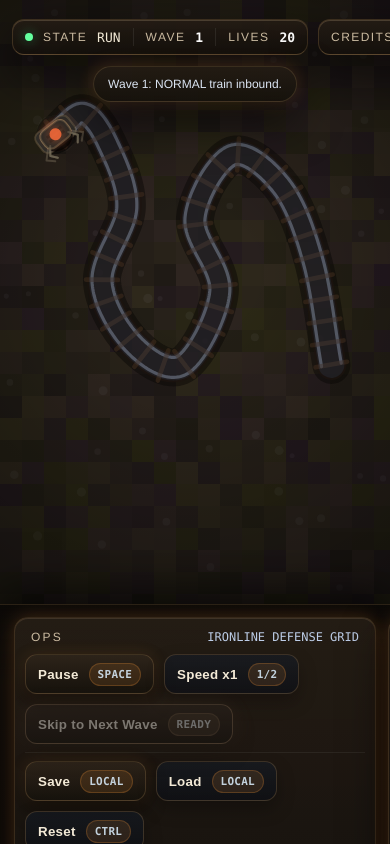
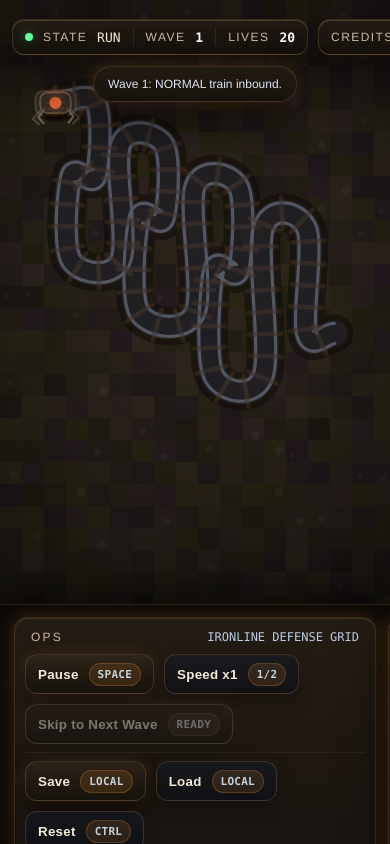
Before and after one commit to N4STYN8/bignbot-game, a plain HTML site: page index.html in a window 390 px wide. Drawn offline with Linux system fonts and the light colour scheme; animation ran at ten frames a second.

```diff
--- a/index.html
+++ b/index.html
@@ -673,28 +673,32 @@ Single-file HTML5 Canvas TD. No external libs/assets. Runs offline.
       {
         name:'Dust Basin',
         ctrl:[
-          {x:0.05,y:0.18},{x:0.14,y:0.14},{x:0.22,y:0.20},{x:0.28,y:0.32},
-          {x:0.20,y:0.46},{x:0.30,y:0.58},{x:0.46,y:0.62},{x:0.58,y:0.48},
-          {x:0.50,y:0.34},{x:0.62,y:0.22},{x:0.78,y:0.28},{x:0.88,y:0.42},
-          {x:0.94,y:0.62}
+          {x:0.05,y:0.12},{x:0.18,y:0.12},{x:0.18,y:0.26},{x:0.10,y:0.26},
+          {x:0.10,y:0.42},{x:0.26,y:0.42},{x:0.26,y:0.20},{x:0.40,y:0.20},
+          {x:0.40,y:0.34},{x:0.32,y:0.34},{x:0.32,y:0.52},{x:0.50,y:0.52},
+          {x:0.50,y:0.28},{x:0.64,y:0.28},{x:0.64,y:0.44},{x:0.56,y:0.44},
+          {x:0.56,y:0.64},{x:0.72,y:0.64},{x:0.72,y:0.36},{x:0.86,y:0.36},
+          {x:0.86,y:0.56},{x:0.95,y:0.56}
         ]
       },
       {
         name:'Switchback',
         ctrl:[
-          {x:0.06,y:0.82},{x:0.18,y:0.74},{x:0.32,y:0.68},{x:0.22,y:0.54},
-          {x:0.12,y:0.40},{x:0.26,y:0.28},{x:0.42,y:0.22},{x:0.58,y:0.30},
-          {x:0.48,y:0.44},{x:0.34,y:0.56},{x:0.46,y:0.70},{x:0.64,y:0.78},
-          {x:0.80,y:0.66},{x:0.92,y:0.52},{x:0.96,y:0.34}
+          {x:0.06,y:0.84},{x:0.24,y:0.84},{x:0.24,y:0.68},{x:0.12,y:0.68},
+          {x:0.12,y:0.52},{x:0.30,y:0.52},{x:0.30,y:0.76},{x:0.46,y:0.76},
+          {x:0.46,y:0.60},{x:0.34,y:0.60},{x:0.34,y:0.40},{x:0.54,y:0.40},
+          {x:0.54,y:0.22},{x:0.70,y:0.22},{x:0.70,y:0.46},{x:0.60,y:0.46},
+          {x:0.60,y:0.66},{x:0.80,y:0.66},{x:0.80,y:0.34},{x:0.94,y:0.34}
         ]
       },
       {
         name:'Broken Yard',
         ctrl:[
-          {x:0.04,y:0.36},{x:0.14,y:0.30},{x:0.26,y:0.38},{x:0.34,y:0.50},
-          {x:0.28,y:0.64},{x:0.42,y:0.74},{x:0.60,y:0.70},{x:0.70,y:0.58},
-          {x:0.62,y:0.44},{x:0.48,y:0.36},{x:0.56,y:0.24},{x:0.72,y:0.18},
-          {x:0.88,y:0.26},{x:0.96,y:0.44}
+          {x:0.04,y:0.40},{x:0.20,y:0.40},{x:0.20,y:0.24},{x:0.34,y:0.24},
+          {x:0.34,y:0.52},{x:0.14,y:0.52},{x:0.14,y:0.68},{x:0.42,y:0.68},
+          {x:0.42,y:0.36},{x:0.58,y:0.36},{x:0.58,y:0.56},{x:0.48,y:0.56},
+          {x:0.48,y:0.78},{x:0.70,y:0.78},{x:0.70,y:0.30},{x:0.84,y:0.30},
+          {x:0.84,y:0.62},{x:0.96,y:0.62}
         ]
       }
     ];
@@ -2094,6 +2098,7 @@ Single-file HTML5 Canvas TD. No external libs/assets. Runs offline.
       const t = new Turret(type, mouseX, mouseY);
       game.turrets.push(t);
       selectTurret(t);
+      setPlacing(null);
       showToast(`${meta.name} deployed.`, 1.2);
       return;
     }
@@ -2102,6 +2107,7 @@ Single-file HTML5 Canvas TD. No external libs/assets. Runs offline.
     const t = turretAt(mouseX,mouseY);
     if(t){
       selectTurret(t);
+      tryUpgradeTurret(t);
     } else {
       selectTurret(null);
     }
@@ -2141,6 +2147,26 @@ Single-file HTML5 Canvas TD. No external libs/assets. Runs offline.
   }
   btnSpeed.addEventListener('click', ()=>setSpeed(game.speedMul===1 ? 2 : 1));
 
+  function tryUpgradeTurret(t, silent=false){
+    if(!t) return false;
+    const m=t.meta();
+    if(t.tier>=TIER_MAX){
+      if(!silent) showToast('Max tier reached.', 1.0);
+      return false;
+    }
+    const cost = m.upgradeCost(t.tier+1);
+    if(game.credits < cost.credits || game.scrap < cost.scrap){
+      if(!silent) showToast('Insufficient resources for upgrade.', 1.2);
+      return false;
+    }
+    game.credits -= cost.credits;
+    game.scrap -= cost.scrap;
+    t.tier++;
+    showToast(`${m.name} upgraded to Tier ${t.tier+1}.`, 1.2);
+    updateRightPanel();
+    return true;
+  }
+
   btnSkip.addEventListener('click', ()=>{
     if(game.skipCD>0) return;
     if(game.waveState==='ACTIVE') return;
@@ -2161,19 +2187,7 @@ Single-file HTML5 Canvas TD. No external libs/assets. Runs offline.
 
   btnUpgrade.addEventListener('click', ()=>{
     if(!game.selectedTurret) return;
-    const t=game.selectedTurret;
-    const m=t.meta();
-    if(t.tier>=TIER_MAX) return;
-    const cost = m.upgradeCost(t.tier+1);
-    if(game.credits < cost.credits || game.scrap < cost.scrap){
-      showToast('Insufficient resources for upgrade.', 1.2);
-      return;
-    }
-    game.credits -= cost.credits;
-    game.scrap -= cost.scrap;
-    t.tier++;
-    showToast(`${m.name} upgraded to Tier ${t.tier+1}.`, 1.2);
-    updateRightPanel();
+    tryUpgradeTurret(game.selectedTurret);
   });
 
   btnAbility.addEventListener('click', ()=>{
```
